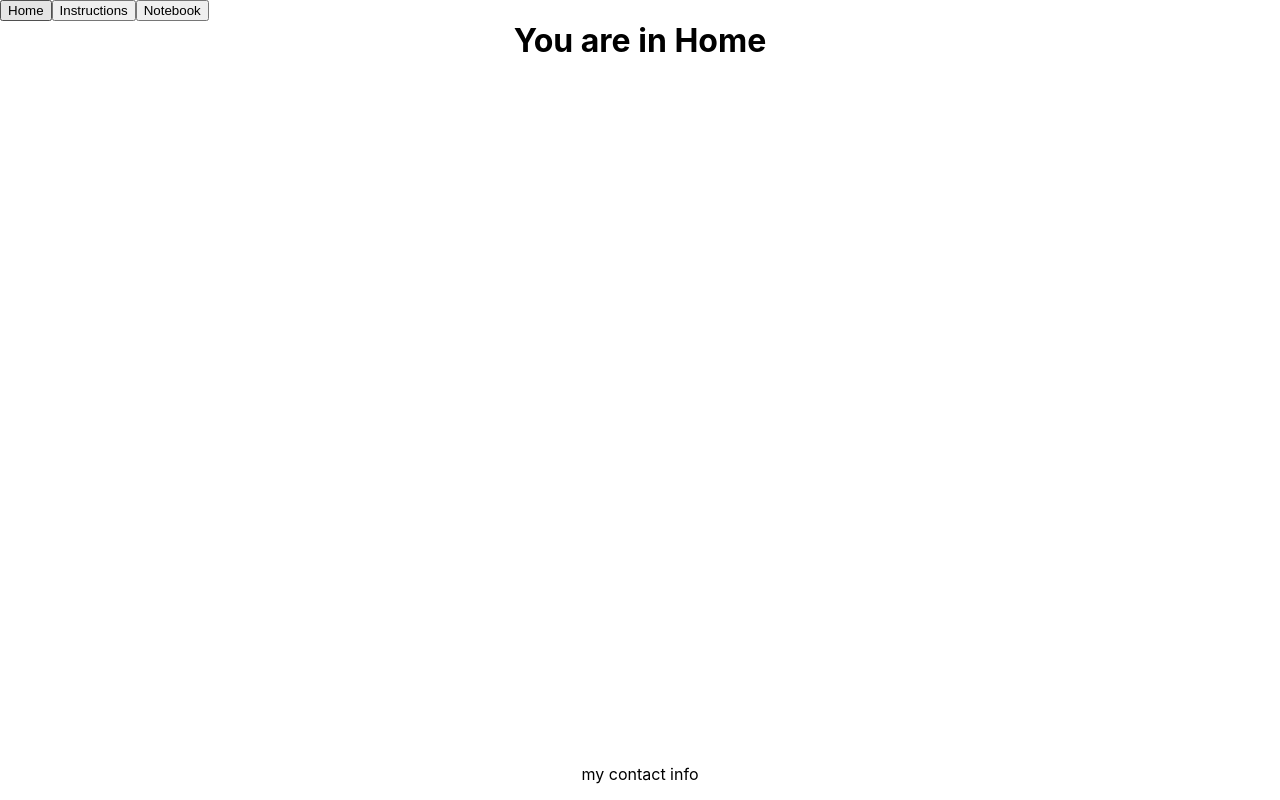
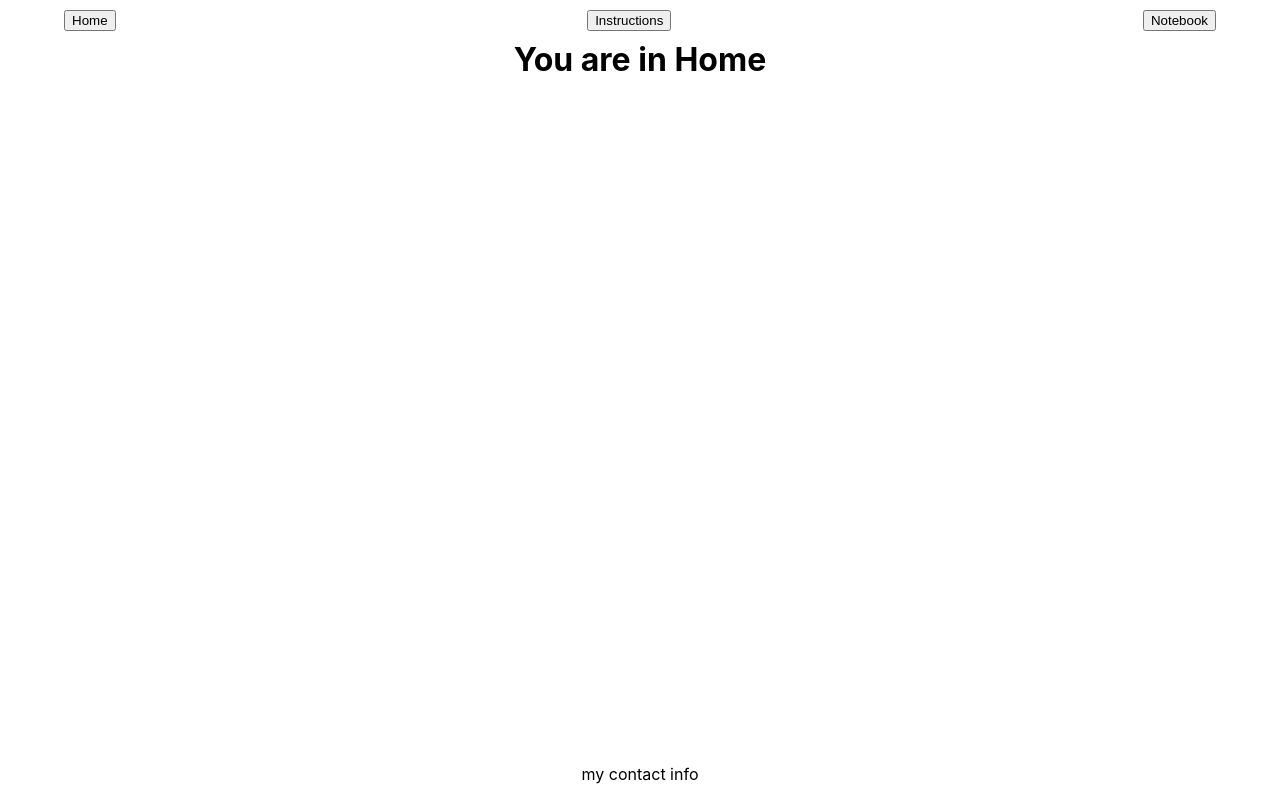
Before and after one commit to MakerMacAttack/whodunnit, a React (Create React App) app in the folder client/: page / in a window 1280 px wide. Built offline with nearby package versions, Linux system fonts and the light colour scheme.

Commit message:
set up routes

```diff
--- a/client/src/components/Main/Main.css
+++ b/client/src/components/Main/Main.css
@@ -0,0 +1,4 @@
+body {
+  margin-top: 40px;
+  margin-bottom: 20px;
+}
--- a/client/src/components/Main/Main.jsx
+++ b/client/src/components/Main/Main.jsx
@@ -1,19 +1,57 @@
 import React from "react";
 import { Switch, Route } from "react-router-dom";
-import NavBar from "./../../components/shared/NavBar/Navbar";
-import Footer from "./../../components/shared/Footer/Footer";
+import NavBar from "./../shared/NavBar/NavBar";
+import Footer from "./../shared/Footer/Footer";
+import Forensics from "./../../screens/Forensics/Forensics";
 import Home from "./../../screens/Home/Home";
+import Login from "./../../screens/Login/Login";
+import Lose from "./../../screens/Lose/Lose";
+import Notebook from "./../../screens/Notebook/Notebook";
+import NoteDetail from "./../../screens/NoteDetail/NoteDetail";
+import SignUp from "./../../screens/SignUp/SignUp";
+import SuspectDetail from "./../../screens/SuspectDetail/SuspectDetail";
+import SuspectList from "./../../screens/SuspectList/SuspectList";
+import Win from "./../../screens/Win/Win";
 import "./Main.css";
 
 export default function Main(props) {
   return (
     <div>
       <NavBar />
-      <Switch>
-        <Route>
-          <Home />
-        </Route>
-      </Switch>
+      <body>
+        <Switch>
+          <Route path="/signup">
+            <SignUp />
+          </Route>
+          <Route path="/login">
+            <Login />
+          </Route>
+          <Route path="/forensics">
+            <Forensics />
+          </Route>
+          <Route path="/lose">
+            <Lose />
+          </Route>
+          <Route path="/notebook">
+            <Notebook />
+          </Route>
+          <Route path="/note">
+            <NoteDetail />
+          </Route>
+          <Route path="/suspect">
+            <SuspectDetail />
+          </Route>
+          <Route path="/suspects">
+            <SuspectList />
+          </Route>
+          <Route path="/win">
+            <Win />
+          </Route>
+          <Route path="/">
+            <Home />
+          </Route>
+        </Switch>
+      </body>
       <Footer />
     </div>
   );
--- a/client/src/components/shared/NavBar/NavBar.css
+++ b/client/src/components/shared/NavBar/NavBar.css
@@ -4,4 +4,8 @@
   display: flex;
   flex-direction: row;
   justify-content: space-between;
+  width: 90%;
+  margin-left: 5vw;
+  margin-top: 10px;
+  margin-bottom: 10px;
 }
```
Also changed, not shown: 1 other file (tests, documents, lock files or other folders).
